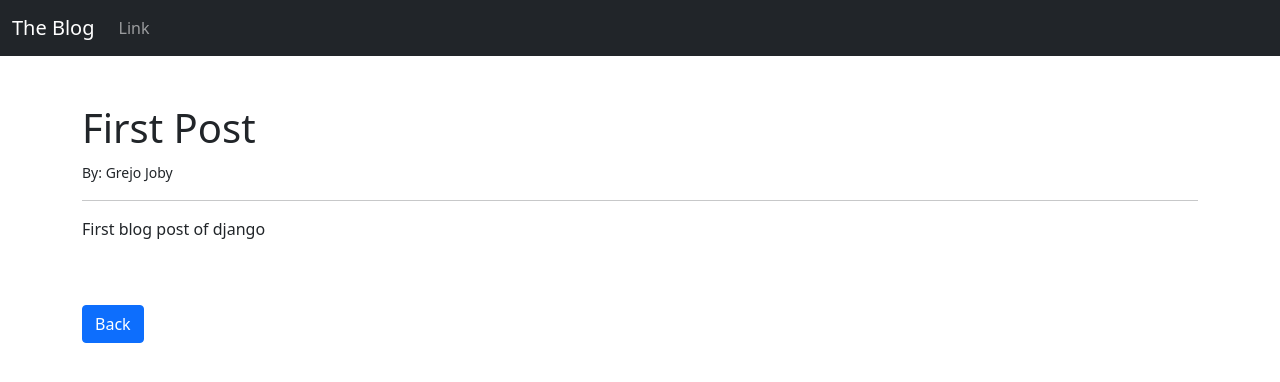
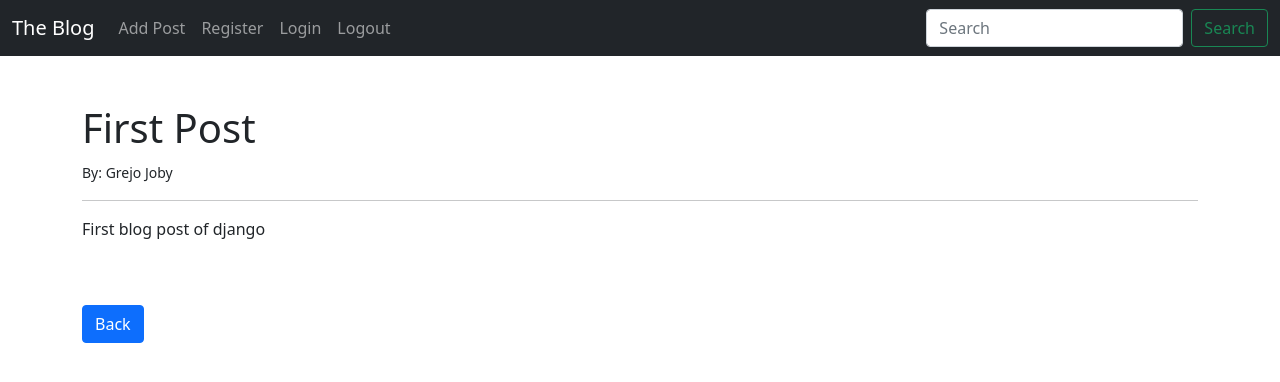
Before and after one commit to grejojoby/django_blog_theblog, a Django app: page /article/1 in a window 1280 px wide. Shown: the top 382 px of the page. Run offline with Django 3.2, Linux system fonts and the light colour scheme; data comes from the database, SQL or seed files in the repository.

Commit message:
user authentication

```diff
--- a/theblog/templates/base.html
+++ b/theblog/templates/base.html
@@ -24,10 +24,24 @@
             <ul class="navbar-nav me-auto mb-2 mb-lg-0">
 
               <li class="nav-item">
-                <a class="nav-link" href="#">Link</a>
+                <a class="nav-link" href="{% url 'add_post' %}">Add Post</a>
+              </li>
+              <li class="nav-item">
+                <a class="nav-link" href="{% url 'register' %}">Register</a>
               </li>
 
+              <li class="nav-item">
+                <a class="nav-link" href="{% url 'login' %}">Login</a>
+              </li>
+
+              <li class="nav-item">
+                <a class="nav-link" href="{% url 'logout' %}">Logout</a>
+              </li>
             </ul>
+            <form class="d-flex">
+              <input class="form-control me-2" type="search" placeholder="Search" aria-label="Search">
+              <button class="btn btn-outline-success" type="submit">Search</button>
+            </form>
           </div>
         </div>
       </nav>
```
